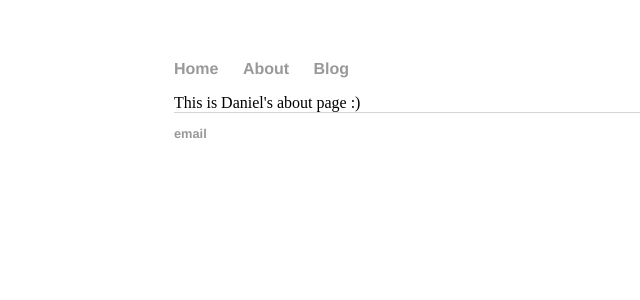
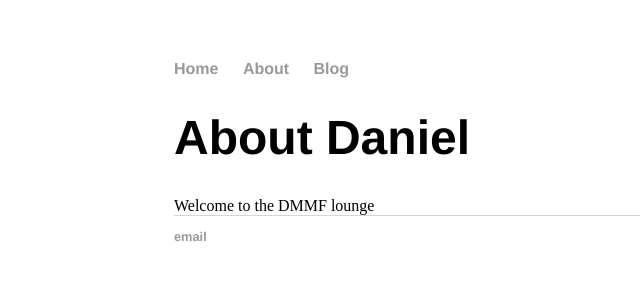
Before and after one commit to DanielmmFrank/Danielmmfrank.github.io, a Jekyll site: the page built from about/index.html, in a window 1280 px wide. Shown: the top 300 px of the page, without its empty margins (18-658 px from the left). Built offline with Jekyll 4.4.1, drawn with Linux system fonts in a browser that asks for light colours.

Commit message:
Update index.html

```diff
--- a/about/index.html
+++ b/about/index.html
@@ -1,6 +1,8 @@
 ---
 layout: default
-title: Daniel Frank's Blog
+title: About Daniel
 ---
 
-This is Daniel's about page :)
+<h1>{{ page.title }}</h1>
+
+Welcome to the DMMF lounge
```
